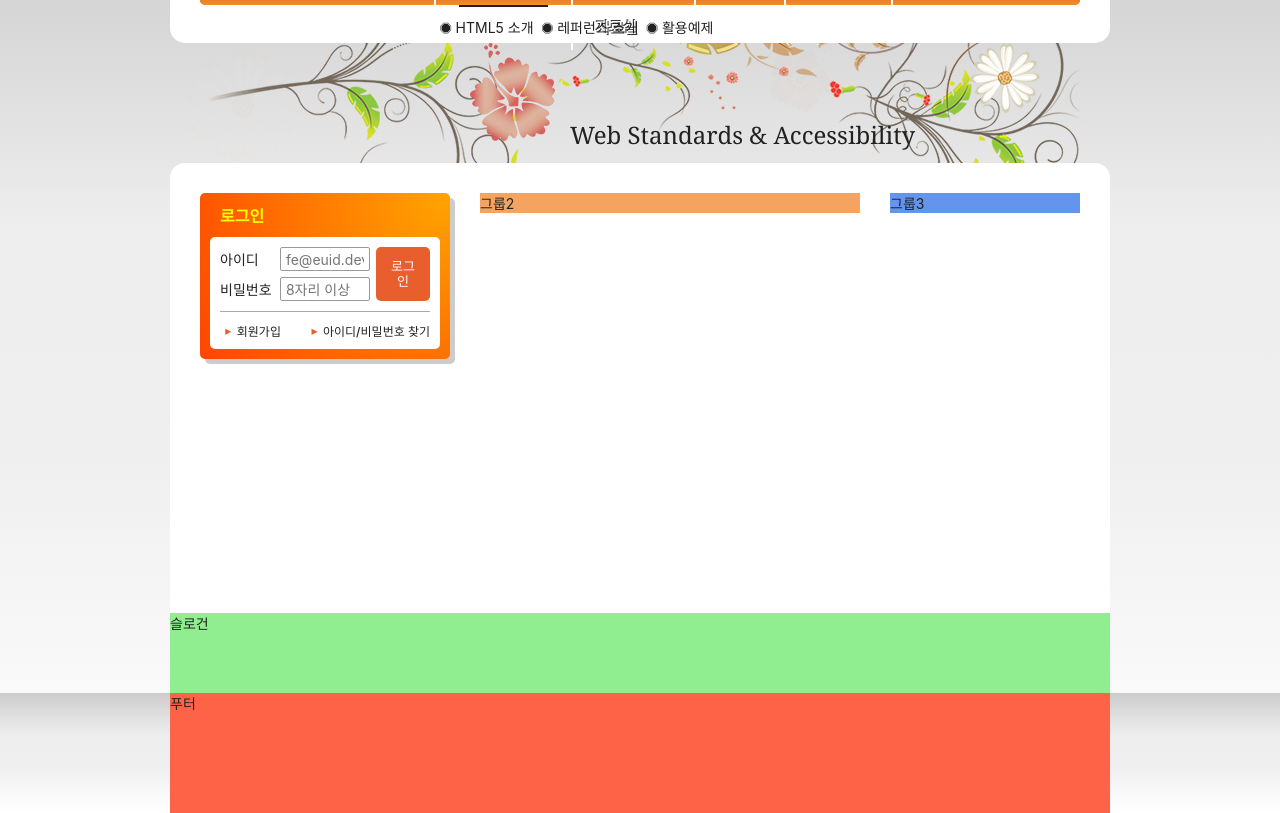
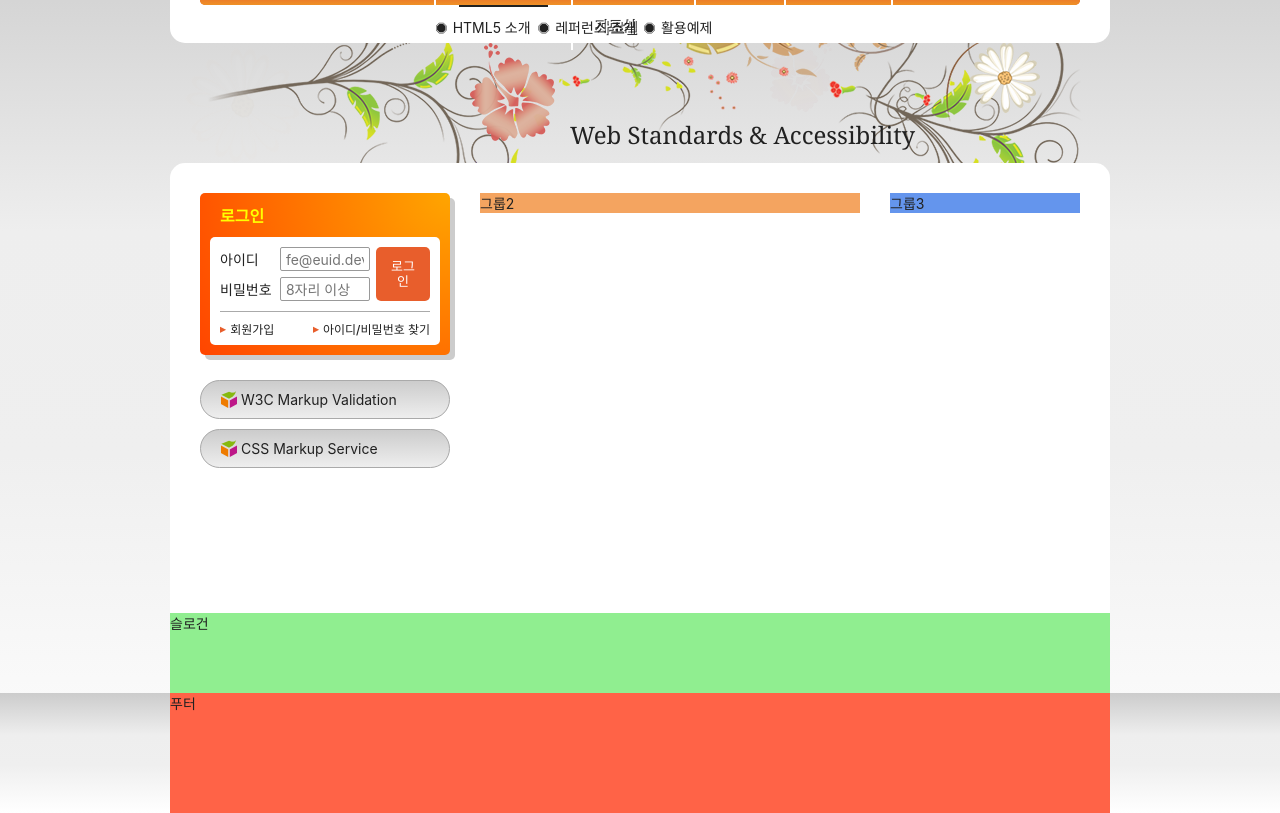
Before and after one commit to hardy-is-cat/test, a plain HTML site: page index.html in a window 1280 px wide. Shown: the part 82-895 px from the top of the page. Drawn offline with Linux system fonts and the light colour scheme; a web font is replaced by a local one.

Commit message:
유효성검사 배너 완성

```diff
--- a/index.html
+++ b/index.html
@@ -170,6 +170,21 @@
           <li><a href="/">아이디/비밀번호 찾기</a></li>
         </ul>
       </section>
+      <section class="validation">
+        <h2 class="a11y-hidden">유효성검사 배너</h2>
+        <ul class="validation-list">
+          <li>
+            <a href="/" target="_blank" rel="noreferrer noopener" title="마크업 유효성 검사 사이트로 이동(새 창)">
+              W3C Markup Validation
+            </a>
+          </li>
+          <li>
+            <a href="/" target="_blank" rel="noreferrer noopener" title="CSS 유효성 검사 사이트로 이동(새 창)">
+              CSS Markup Service
+            </a>
+          </li>
+        </ul>
+      </section>
     </div>
     <div class="group group2">그룹2</div>
     <div class="group group3">그룹3</div>
--- a/styles/style.css
+++ b/styles/style.css
@@ -179,6 +179,7 @@ body {
 
 .sub-menu li {
   display: inline-block;
+  margin-right: 4px;
 }
 
 .sub-menu li a {
@@ -189,18 +190,7 @@ body {
 .sub-menu li a::before {
   content: '\e805';
   font-family: 'fontello';
-  font-weight: normal;
-  display: inline-block;
-  text-decoration: inherit;
-  width: 1em;
-  margin-right: .2em;
-  text-align: center;
-  font-variant: normal;
-  text-transform: none;
-  line-height: 1em;
-  margin-left: .2em;
-  -webkit-font-smoothing: antialiased;
-  -moz-osx-font-smoothing: grayscale;
+  margin-right: 6px;
 }
 
 .sub-menu li a:hover,
@@ -379,24 +369,46 @@ body {
   content: '\e804';
   color: #e85e2c;
   font-family: 'fontello';
-  font-weight: normal;
-  display: inline-block;
-  text-decoration: inherit;
-  width: 1em;
-  margin-right: .2em;
-  text-align: center;
-  font-variant: normal;
-  text-transform: none;
-  line-height: 1em;
-  margin-left: .2em;
-  -webkit-font-smoothing: antialiased;
-  -moz-osx-font-smoothing: grayscale;
+  margin-right: 4px;
 }
 
 .sign li a {
   display: block;
-  padding: 6px 0;
+  padding: 4px 0;
   font-size: 12px;
+}
+
+/* 유효성 검사 배너 */
+.validation {
+  margin-top: 25px;
+}
+
+.validation-list li {
+  margin-top: 10px;
+}
+
+/* .validation-list a::before {
+  content: '';
+  display: inline-block;
+  width: 16px;
+  height: 17px;
+  background-image: url(./images/validation_icon.png);
+  vertical-align: middle;
+} */
+
+.validation-list li a {
+  display: block;
+  padding: 10px 0 10px 40px;
+  width: 100%;
+  border: 1px solid #aaa;
+  border-radius: 999px;
+  background: url(./images/validation_icon.png) no-repeat 20px 50%,
+  #ccc linear-gradient(to bottom, #ccc, #eee);
+}
+
+.validation-list li a:hover,
+.validation-list li a:focus {
+  color: red;
 }
 
 .group2 {
```
